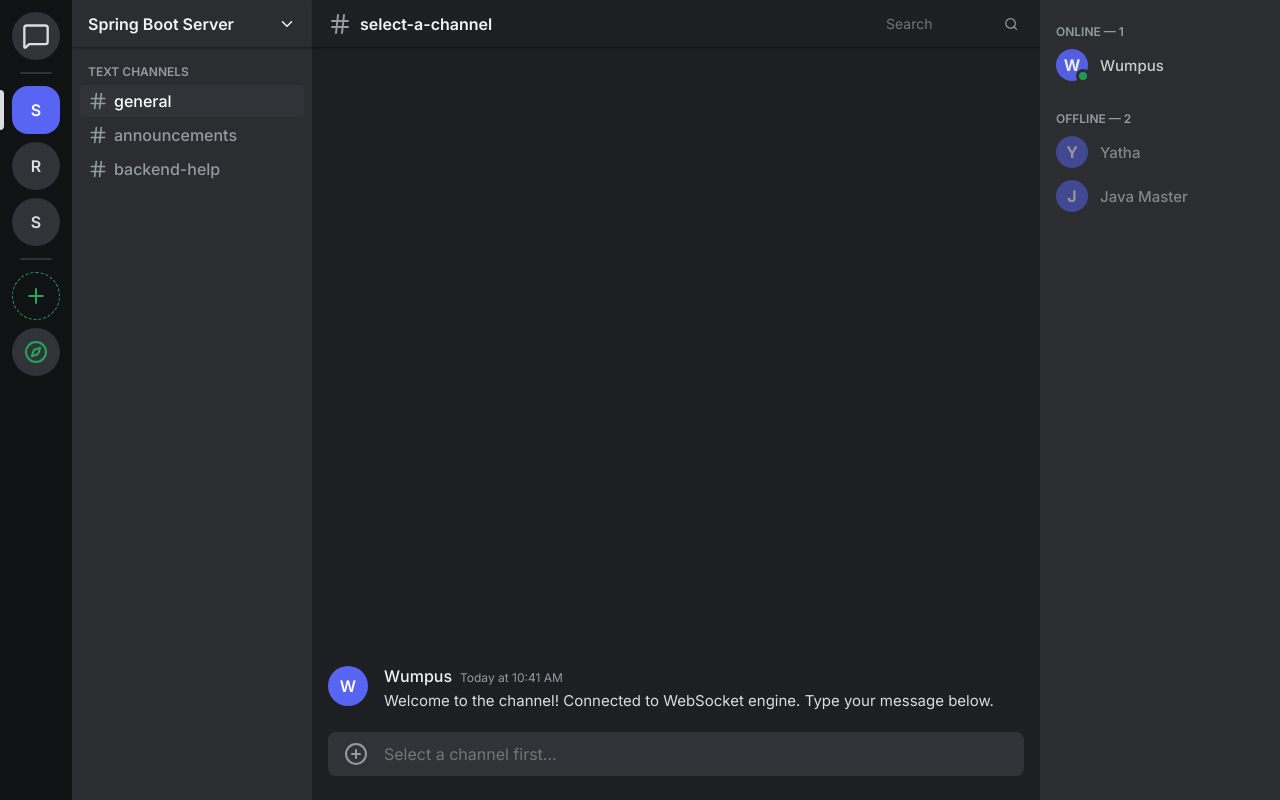
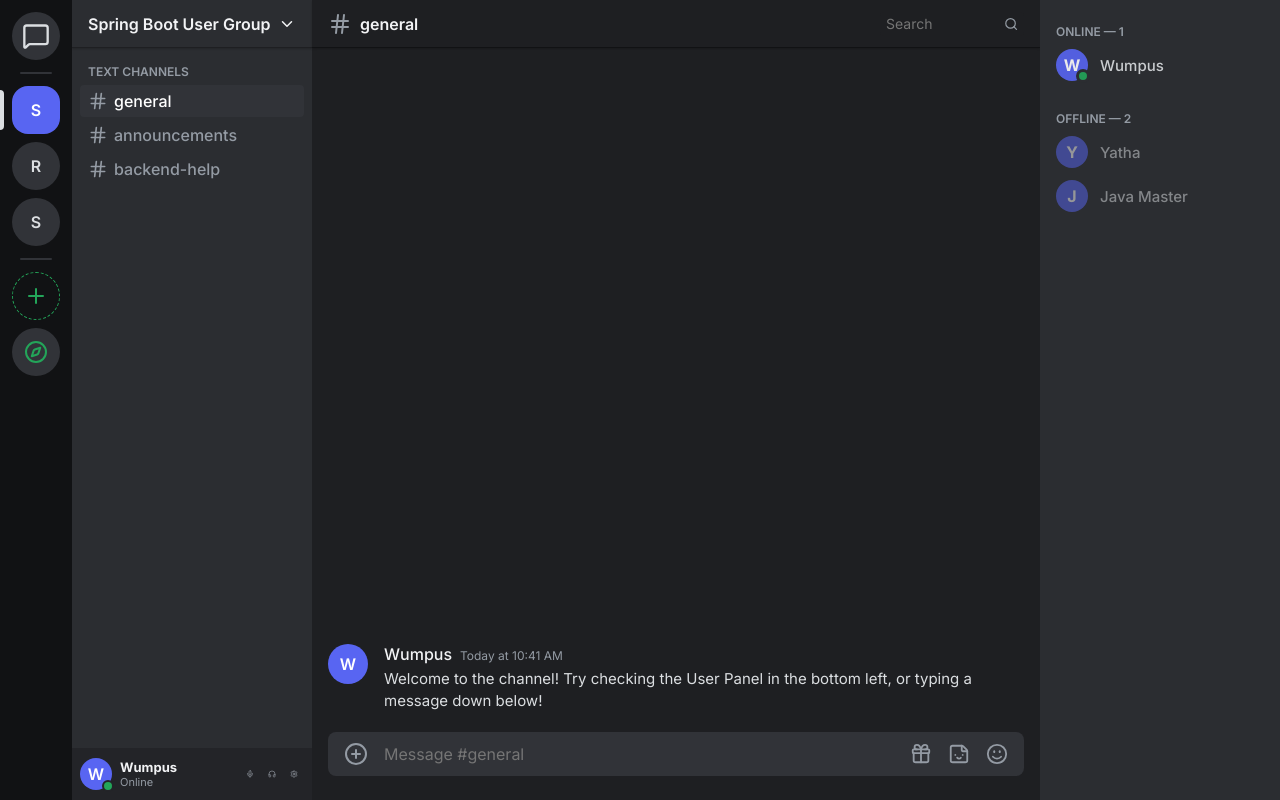
Before and after one commit to Priyanshu-coder81/Synapse, a React (Vite) app in the folder frontend/: page /channels/1 in a window 1280 px wide. Built offline with nearby package versions, Linux system fonts and the light colour scheme.

Commit message:
feat: implement channel sidebar and chat interface with WebSocket messaging support

```diff
--- a/frontend/index.html
+++ b/frontend/index.html
@@ -1,6 +1,11 @@
 <!doctype html>
 <html lang="en">
   <head>
+    <script>
+      if (typeof global === 'undefined') {
+        window.global = window;
+      }
+    </script>
     <meta charset="UTF-8" />
     <link rel="icon" type="image/svg+xml" href="/favicon.svg" />
     <meta name="viewport" content="width=device-width, initial-scale=1.0" />
--- a/frontend/src/components/chat/ChatArea.css
+++ b/frontend/src/components/chat/ChatArea.css
@@ -41,8 +41,18 @@
   flex: 1;
   overflow-y: auto;
   display: flex;
-  flex-direction: column-reverse; /* Usually messages originate from bottom */
+  flex-direction: column-reverse;
   padding: 16px 0;
+}
+.chat-messages::-webkit-scrollbar {
+  width: 8px;
+}
+.chat-messages::-webkit-scrollbar-thumb {
+  background-color: var(--bg-secondary);
+  border-radius: 4px;
+}
+.chat-messages::-webkit-scrollbar-track {
+  background-color: var(--bg-primary);
 }
 .message-wrapper {
   display: flex;
@@ -119,3 +129,19 @@
   color: var(--text-normal);
   font-size: 16px;
 }
+
+/* Chat Input Toolbar Polish */
+.chat-input-actions {
+  display: flex;
+  gap: 16px;
+  margin-left: 16px;
+}
+.action-icon {
+  color: var(--text-muted);
+  cursor: pointer;
+  transition: transform 0.1s ease-in-out;
+}
+.action-icon:hover {
+  color: var(--text-normal);
+  transform: scale(1.1);
+}
--- a/frontend/src/components/chat/ChatArea.tsx
+++ b/frontend/src/components/chat/ChatArea.tsx
@@ -1,6 +1,6 @@
 import React, { useState, useEffect } from 'react';
 import { useParams } from 'react-router-dom';
-import { PlusCircle, Search, Hash } from 'lucide-react';
+import { PlusCircle, Search, Hash, Gift, Sticker, Smile } from 'lucide-react';
 import { wsClient } from '../../api/websocketClient';
 import { useAuthStore } from '../../store/useAuthStore';
 import './ChatArea.css';
@@ -21,38 +21,25 @@
     const token = localStorage.getItem('accessToken');
 
     useEffect(() => {
-        // Connect to WebSocket if authenticated!
         if (isAuthenticated && token) {
             wsClient.connect(token, () => {
-               // When connection succeeds, we subscribe to the active channel
                if (channelId) {
                    const subscription = wsClient.subscribeToChannel(channelId, (newMsg: Message) => {
                        setMessages(prev => [newMsg, ...prev]);
                    });
-
-                   return () => {
-                       subscription?.unsubscribe();
-                   };
+                   return () => subscription?.unsubscribe();
                }
             });
         }
-
-        return () => {
-           // Cleanup connection when component unmounts globally
-           // We might want to keep connection alive at a higher level (in Layout),
-           // but for now disconnecting handles strict-mode refresh cleanly.
-           wsClient.disconnect();
-        }
+        return () => wsClient.disconnect();
     }, [isAuthenticated, token, channelId]);
 
     const handleSendMessage = (e: React.KeyboardEvent<HTMLInputElement>) => {
         if (e.key === 'Enter' && msg.trim() !== '') {
             if (channelId) {
-                // Send payload over WebSocket
                 wsClient.sendMessage(channelId, msg.trim());
-                setMsg(""); // Clear input
+                setMsg("");
             } else {
-                // Mock behavior if no channel is active
                 setMessages([{
                   id: Date.now().toString(),
                   senderUsername: 'You',
@@ -69,7 +56,7 @@
             <div className="chat-topbar">
                 <div className="chat-topbar-title">
                     <Hash size={24} color="var(--text-muted)" />
-                    {channelId ? `channel-${channelId}` : 'select-a-channel'}
+                    {channelId ? `channel-${channelId}` : 'general'}
                 </div>
                 <div className="chat-search">
                      <input type="text" placeholder="Search" />
@@ -93,7 +80,6 @@
                    </div>
                  ))}
 
-                 {/* Dummy welcome message at the top naturally placed at the bottom visually */}
                  <div className="message-wrapper">
                       <div className="message-avatar">W</div>
                       <div className="message-content">
@@ -101,7 +87,7 @@
                               <span className="message-author">Wumpus</span>
                               <span className="message-timestamp">Today at 10:41 AM</span>
                           </div>
-                          <div className="message-body">Welcome to the channel! Connected to WebSocket engine. Type your message below.</div>
+                          <div className="message-body">Welcome to the channel! Try checking the User Panel in the bottom left, or typing a message down below!</div>
                       </div>
                  </div>
             </div>
@@ -111,12 +97,17 @@
                     <PlusCircle className="chat-input-icon" size={24} />
                     <input
                       type="text"
-                      placeholder={channelId ? `Message #channel-${channelId}` : "Select a channel first..."}
+                      placeholder={channelId ? `Message #channel-${channelId}` : "Message #general"}
                       value={msg}
                       onChange={e => setMsg(e.target.value)}
                       onKeyDown={handleSendMessage}
-                      disabled={!channelId}
                     />
+                    {/* Stage 6 Polish: Action Icons Toolbar */}
+                    <div className="chat-input-actions">
+                        <Gift size={22} className="action-icon" />
+                        <Sticker size={22} className="action-icon" />
+                        <Smile size={22} className="action-icon" />
+                    </div>
                 </div>
             </div>
         </div>
--- a/frontend/src/components/guild/ChannelSidebar.css
+++ b/frontend/src/components/guild/ChannelSidebar.css
@@ -53,3 +53,67 @@
   background-color: var(--bg-quaternary);
   color: white;
 }
+
+/* User Profile Panel Polish */
+.user-profile-panel {
+  height: 52px;
+  background-color: #232428;
+  flex-shrink: 0;
+  display: flex;
+  align-items: center;
+  padding: 0 8px;
+}
+.user-profile-avatar {
+  width: 32px;
+  height: 32px;
+  border-radius: 16px;
+  background-color: var(--brand);
+  position: relative;
+  display: flex;
+  align-items: center;
+  justify-content: center;
+  color: white;
+  font-weight: 600;
+  cursor: pointer;
+}
+.user-profile-status {
+  position: absolute;
+  bottom: -2px;
+  right: -2px;
+  width: 12px;
+  height: 12px;
+  border-radius: 50%;
+  border: 2px solid #232428;
+  background-color: var(--green);
+}
+.user-profile-info {
+  margin-left: 8px;
+  flex: 1;
+  display: flex;
+  flex-direction: column;
+  justify-content: center;
+  cursor: pointer;
+}
+.user-name {
+  font-size: 13px;
+  font-weight: bold;
+  color: var(--text-header);
+}
+.user-tag {
+  font-size: 11px;
+  color: var(--text-muted);
+}
+.user-profile-controls {
+  display: flex;
+  gap: 2px;
+}
+.control-icon {
+  color: var(--text-muted);
+  cursor: pointer;
+  padding: 6px;
+  border-radius: 4px;
+}
+.control-icon:hover {
+  background-color: var(--bg-tertiary);
+  color: var(--text-normal);
+}
--- a/frontend/src/components/guild/ChannelSidebar.tsx
+++ b/frontend/src/components/guild/ChannelSidebar.tsx
@@ -1,15 +1,20 @@
 import React from 'react';
-import { Hash, ChevronDown } from 'lucide-react';
+import { Hash, ChevronDown, Mic, Headphones, Settings } from 'lucide-react';
+import { useAuthStore } from '../../store/useAuthStore';
 import './ChannelSidebar.css';
 
 const ChannelSidebar: React.FC = () => {
+    // Dynamic user retrieval from Stage 4 store
+    const { username } = useAuthStore();
+
     return (
         <aside className="channel-sidebar">
             <div className="channel-sidebar-header">
-                <div>Spring Boot Server</div>
+                <div>Spring Boot User Group</div>
                 <ChevronDown size={18} />
             </div>
-            <div className="channel-section">
+
+            <div className="channel-section" style={{ flex: 1, overflowY: 'auto' }}>
                 <div className="channel-category">TEXT CHANNELS</div>
                 <div className="channel-item active">
                     <Hash size={20} color="var(--text-muted)"/>
@@ -24,6 +29,23 @@
                     backend-help
                 </div>
             </div>
+
+            {/* Stage 6 Polish: The User Control Dock */}
+            <div className="user-profile-panel">
+                 <div className="user-profile-avatar">
+                     {username ? username.charAt(0).toUpperCase() : 'W'}
+                     <div className="user-profile-status" />
+                 </div>
+                 <div className="user-profile-info">
+                     <div className="user-name">{username || 'Wumpus'}</div>
+                     <div className="user-tag">Online</div>
+                 </div>
+                 <div className="user-profile-controls">
+                     <Mic size={20} className="control-icon" />
+                     <Headphones size={20} className="control-icon" />
+                     <Settings size={20} className="control-icon" />
+                 </div>
+            </div>
         </aside>
     );
 };
```
Also changed, not shown: 1 other file (tests, documents, lock files or other folders).
